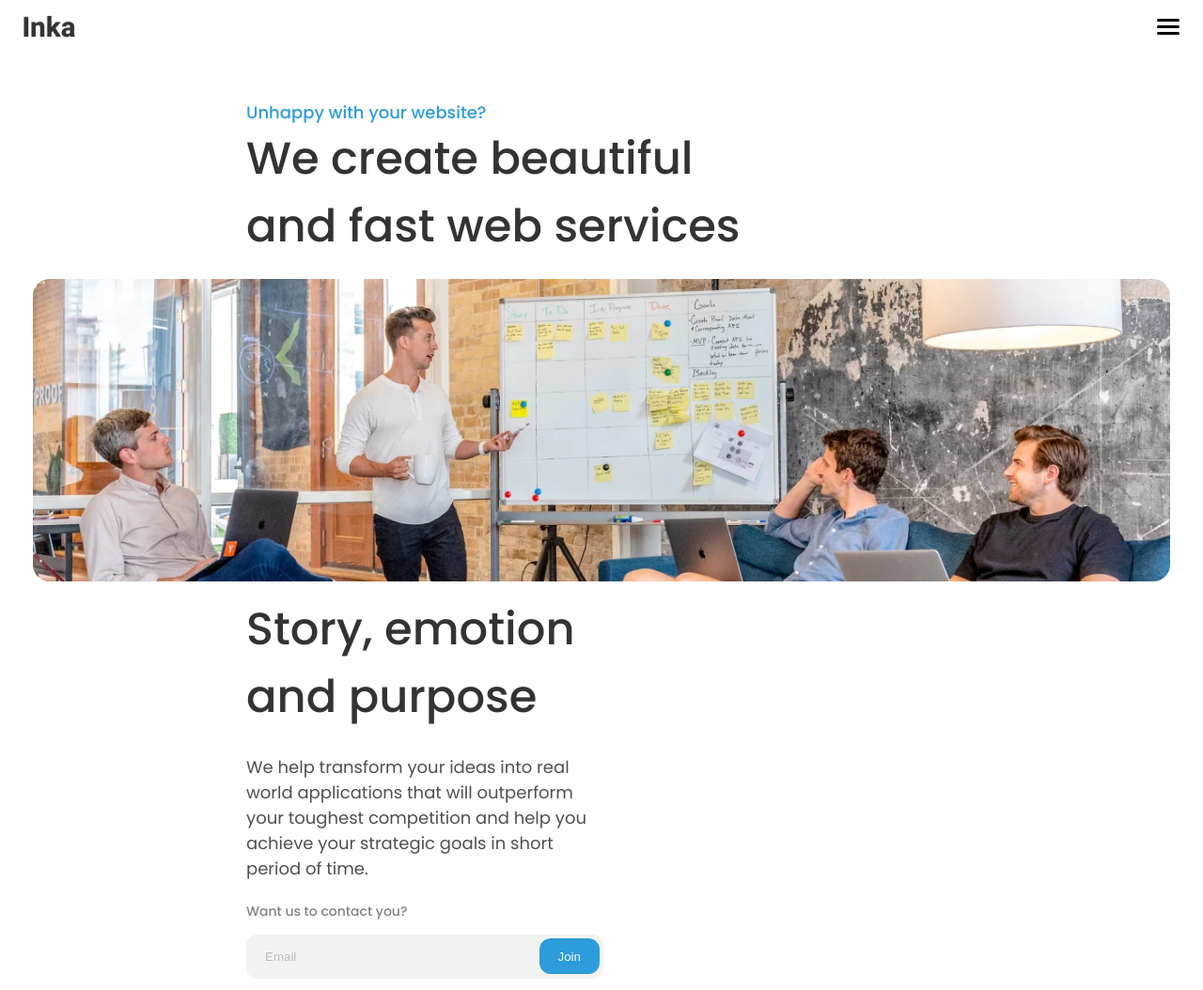
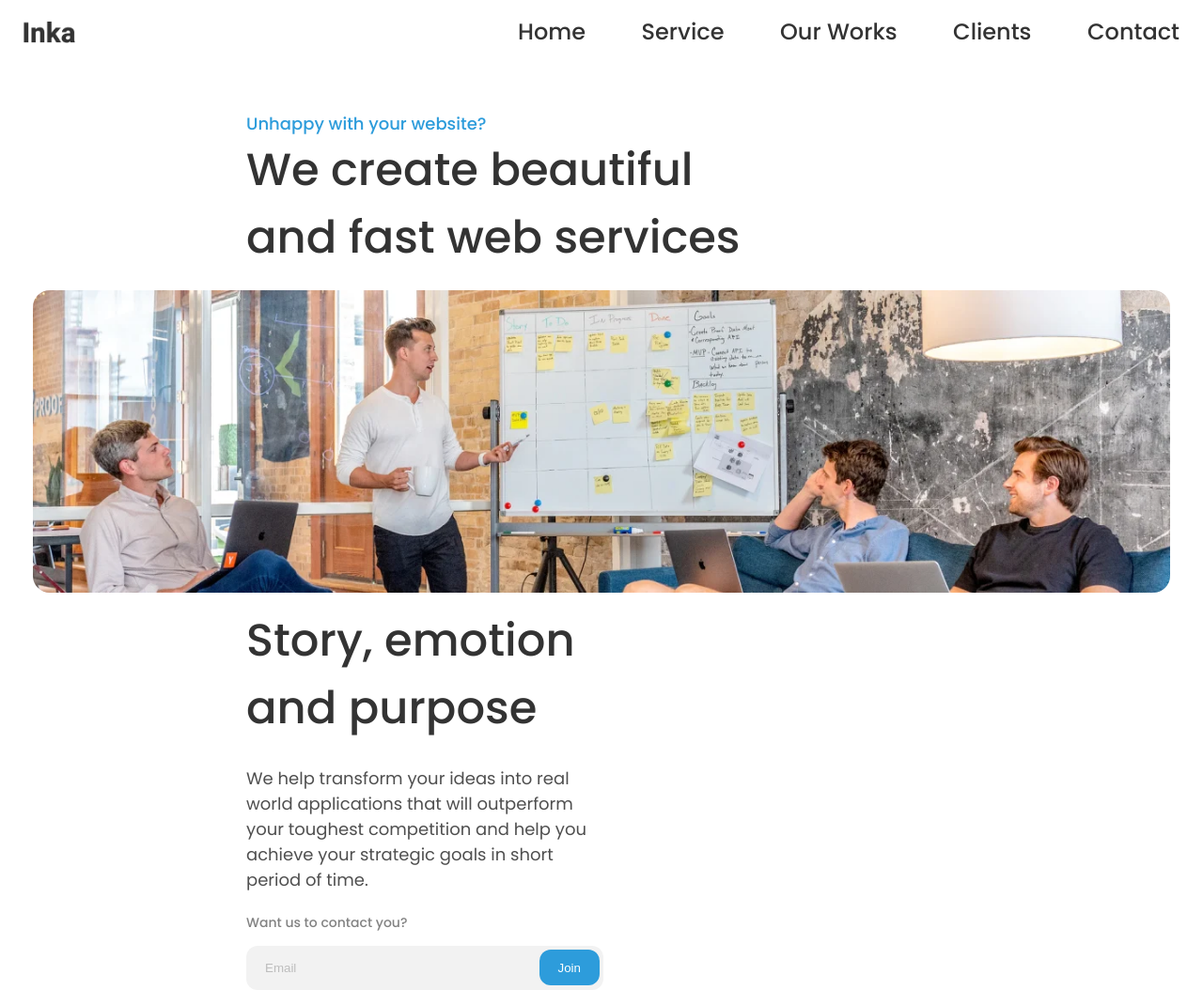
Before and after one commit to Inkacoders/Inka-homepage, a website built with webpack: page public/index.html in a window 1280 px wide. Shown: the whole page at 94% size. Built offline with nearby package versions, Linux system fonts and the light colour scheme.

Commit message:
Header responsive completed

```diff
--- a/src/js/functions.js
+++ b/src/js/functions.js
@@ -1,4 +1,4 @@
-import { $burgerBtn, $menuContainer } from "./selectors.js";
+import { $burgerBtn, $menuContainer, $body } from "./selectors.js";
 
 function menuHandle() {
   const isOpen = $burgerBtn.classList.toggle("burger-btn--pressed");
--- a/src/js/selectors.js
+++ b/src/js/selectors.js
@@ -1,2 +1,3 @@
+export const $body = document.querySelector(".body");
 export const $burgerBtn = document.querySelector(".burger-btn");
 export const $menuContainer = document.querySelector(".menu__container");
--- a/src/styles/burger-btn.css
+++ b/src/styles/burger-btn.css
@@ -6,6 +6,8 @@
   background: none;
   border: none;
   cursor: pointer;
+  overflow: hidden;
+  z-index: 1;
 }
 
 .burger-btn__line,
@@ -70,3 +72,9 @@
   -ms-transform: rotate(-45deg) translate(-0.125rem, 0.125rem);
   -o-transform: rotate(-45deg) translate(-0.125rem, 0.125rem);
 }
+
+@media screen and (min-width: 1000px) {
+  .burger-btn {
+    display: none;
+  }
+}
--- a/src/styles/header.css
+++ b/src/styles/header.css
@@ -5,7 +5,8 @@
   -webkit-backdrop-filter: blur(5px);
   backdrop-filter: blur(5px);
 }
-.header__wrapper{
+
+.header__wrapper {
   display: flex;
   padding-block-end: 1rem;
   padding-block-start: 1rem;
@@ -17,12 +18,6 @@
   margin-inline-end: auto;
   margin-inline-start: auto;
   box-sizing: border-box;
-}
-@media (min-width: 768px){
-  .header__wrapper{
-    padding-inline-end: 25px;
-    padding-inline-start: 25px;
-  }
 }
 
 .header__logo {
@@ -38,6 +33,17 @@
   vertical-align: middle;
 }
 
+@media (min-width: 1000px) {
+  .header__wrapper {
+    padding-inline-end: 25px;
+    padding-inline-start: 25px;
+  }
+
+  .header {
+    background: var(--white);
+  }
+}
+
 @supports not (
   (backdrop-filter: blur(5px)) or (-webkit-backdrop-filter: blur(5px))
 ) {
--- a/src/styles/main.css
+++ b/src/styles/main.css
@@ -85,37 +85,32 @@
   --gray5: #e0e0e0;
   --gray6: #f2f2f2;
 }
-html{
-  box-sizing: border-box;
-}
 
 .body {
   margin: 0;
-  max-width: 100vw;
-  overflow-x: hidden;
+  min-inline-size: 22.5rem;
 }
 
-.main__wrapper{
+.main__wrapper {
   box-sizing: border-box;
   margin-inline-end: auto;
   margin-inline-start: auto;
   max-inline-size: 370px;
   padding-inline-end: 1rem;
   padding-inline-start: 1rem;
-  padding-block-start:3.125rem;
-
+  padding-block-start: 3.125rem;
 }
 
-@media (min-width: 768px){
-  .main__wrapper{
+@media (min-width: 768px) {
+  .main__wrapper {
     max-inline-size: 760px;
     padding-inline-end: 25px;
     padding-inline-start: 25px;
   }
 }
 
-@media (min-width: 1000px){
-  .main__wrapper{
+@media (min-width: 1000px) {
+  .main__wrapper {
     max-inline-size: 1440px;
     padding-inline-end: 35px;
     padding-inline-start: 35px;
@@ -138,6 +133,5 @@ html{
 
     --m_button1: 500 18px / 27px var(--baseFont1);
     --m_button2: 500 16px / 24px var(--baseFont1);
-
   }
 }
--- a/src/styles/menu.css
+++ b/src/styles/menu.css
@@ -1,9 +1,9 @@
 .menu__container {
   position: absolute;
   block-size: 100vh;
-  inline-size: 100vw;
-  inset-block-start: 0;
-  inset-inline-start: 0;
+  min-inline-size: 100vw;
+  inline-size: 100%;
+  inset: 0;
   display: flex;
   align-items: center;
   justify-content: center;
@@ -35,3 +35,35 @@
 .menu__container--expanded {
   clip-path: circle(max(150vh, 150vw) at 100% 0);
 }
+
+@media screen and (min-width: 1000px) {
+  .menu__container {
+    clip-path: none;
+    block-size: 100%;
+    position: static;
+    justify-content: stretch;
+    min-inline-size: 0;
+    max-inline-size: 44rem;
+  }
+
+  .menu {
+    inline-size: 100%;
+    flex-direction: row;
+    justify-content: space-between;
+  }
+
+  .menu__item {
+    text-decoration: none;
+    color: var(--gray1);
+    font: var(--m_header2);
+    transition: box-shadow 0.2s;
+    -webkit-transition: box-shadow 0.2s;
+    -moz-transition: box-shadow 0.2s;
+    -ms-transition: box-shadow 0.2s;
+    -o-transition: box-shadow 0.2s;
+  }
+
+  .menu__item:hover {
+    box-shadow: inset 0 -3px 0 var(--gray1);
+  }
+}
```
